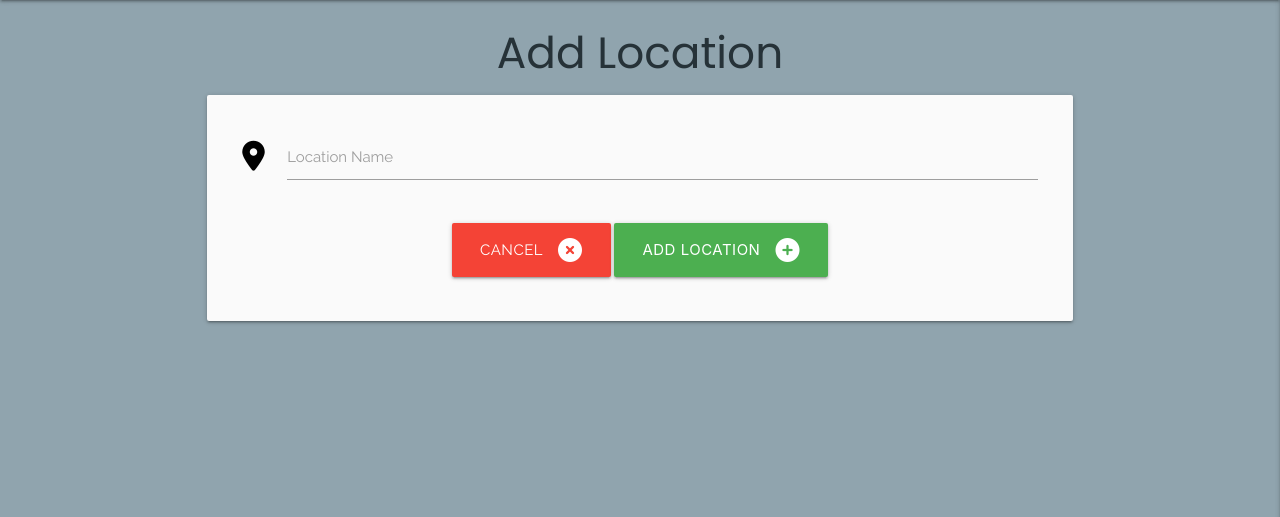
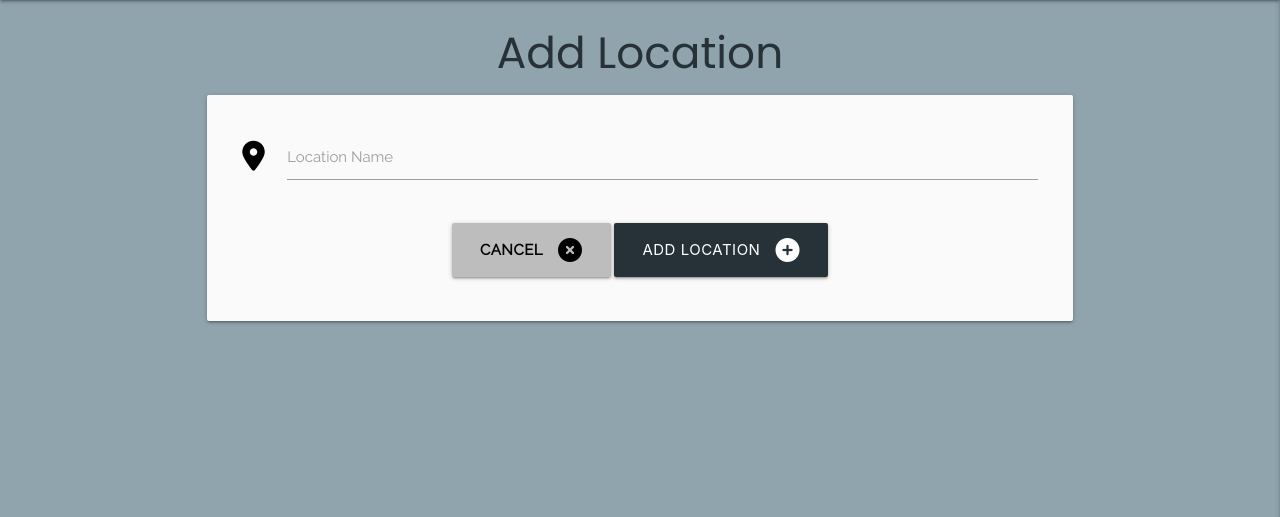
Before and after one commit to EmmaJane22/HappyCamper, a Flask app: page /add_location in a window 1280 px wide. Shown: the part 64-581 px from the top of the page. Run offline with Flask 2, Linux system fonts and the light colour scheme; some libraries are stand-ins or nearby versions.

Commit message:
Styling - increased contrast on buttons to improve accessibility

```diff
--- a/templates/add_location.html
+++ b/templates/add_location.html
@@ -19,10 +19,10 @@
             <div class="row">
                 <div class="col s12 center-align">
                     <!-- cancel button -->
-                    <a href="{{ url_for('get_sites') }}" class="btn-large red">
+                    <a href="{{ url_for('get_sites') }}" class="btn-large red-button">
                         Cancel <i class="fas fa-circle-xmark right"></i>
                     </a>
-                    <button type="submit" class="btn-large green">
+                    <button type="submit" class="btn-large grey-button">
                         Add Location <i class="fas fa-circle-plus right"></i>
                     </button>
                 </div>
--- a/templates/locations.html
+++ b/templates/locations.html
@@ -13,10 +13,10 @@
                     </div>
 
                     <div>
-                        <a href="{{ url_for('edit_location', location_id=location._id) }}" class="btn green accent-4">Edit</a>
+                        <a href="{{ url_for('edit_location', location_id=location._id) }}" class="btn grey-button">Edit</a>
 
                         <!-- Modal Trigger -->
-                        <button data-target="modal_{{ location._id }}" class="btn red modal-trigger">Delete</button>
+                        <button data-target="modal_{{ location._id }}" class="btn red-button modal-trigger">Delete</button>
                         <!-- Modal Structure -->
                         <div id="modal_{{ location._id }}" class="modal">
                             <div class="modal-content">
@@ -42,7 +42,7 @@
     <!-- Add location button -->
     <div class="row">
         <div class="col s12 center-align">
-            <a href="{{ url_for('add_location') }}" class="btn-large blue-grey">
+            <a href="{{ url_for('add_location') }}" class="btn-large grey-button">
                 Add Location <i class="fas fa-circle-plus right"></i>
             </a>
         </div>
```
